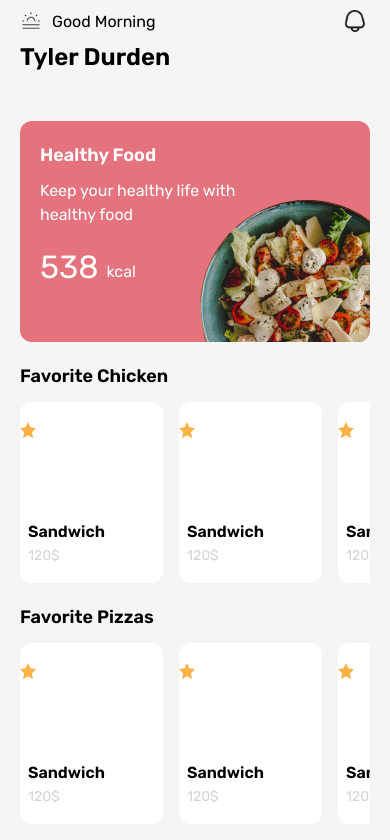
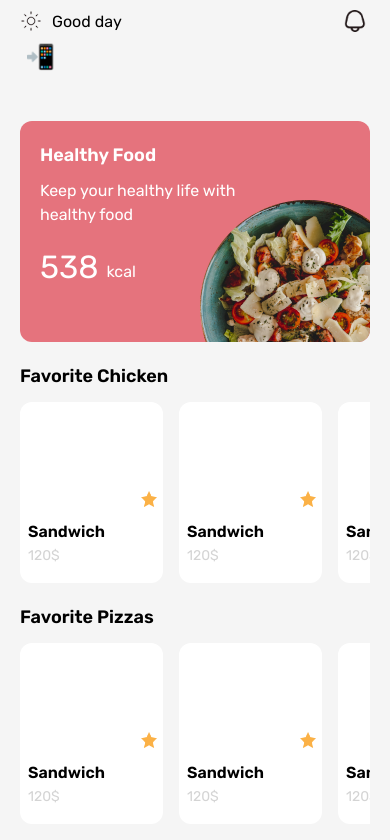
Before and after one commit to SBigz/Healthy_Food, a React Native app: screen /Home in a window 390 px wide. Shown: the top 840 px of the page. Built offline with nearby package versions, Linux system fonts and the light colour scheme.

Commit message:
Dynamic text ok + Problem with health data

```diff
--- a/components/SmallCard.jsx
+++ b/components/SmallCard.jsx
@@ -41,12 +41,17 @@ const Price = styled.Text`
 
 const Rate = styled.View`
   flex-direction: row;
-  margin-top: 20px;
+  justify-content: flex-end;
+  position: absolute;
+  right: 0;
+  bottom: 0;
+  padding: 0 6px 5px 0;
 `;
 
 const Star = styled.Image`
   width: 16px;
   height: 16px;
+  padding-right: 1px;
 `;
 
 export default function SmallCard() {
--- a/screens/Home.jsx
+++ b/screens/Home.jsx
@@ -1,5 +1,7 @@
+import { useState, useEffect } from "react";
 import styled from "styled-components/native";
 import { Text, ScrollView } from "react-native";
+import * as Device from "expo-device";
 
 import Images from "../constants/Images";
 import LargeCard from "../components/LargeCard";
@@ -72,7 +74,7 @@ const StyledText = styled.Text`
   margin-left: 10px;
 `;
 
-const Device = styled.Text`
+const DeviceName = styled.Text`
   font-family: "Rubik-SemiBold";
   font-size: 24px;
   line-height: 50px;
@@ -90,22 +92,49 @@ const Title = styled.Text`
 `;
 
 export default function Home() {
+  // Get device name
+  const deviceName = Device.modelName;
+
+  // Get current time
+  const [currentPeriod, setCurrentPeriod] = useState("Good morning");
+
+  useEffect(() => {
+    const hour = new Date().getHours();
+    let period = "Good morning";
+
+    if (hour >= 10 && hour < 22) {
+      period = "Good day";
+    } else if (hour >= 22 || hour < 8) {
+      period = "Good night";
+    }
+
+    setCurrentPeriod(period);
+  }, []);
+
   return (
     <>
       <Container>
         <TopContainer>
           <WelcomeContainer>
             <Left>
-              <Logo source={Images.Sunrise} />
-              <StyledText>Good Morning</StyledText>
+              <Logo
+                source={
+                  currentPeriod === "Good night"
+                    ? Images.Moon
+                    : currentPeriod === "Good day"
+                    ? Images.Sun
+                    : Images.Sunrise
+                }
+              />
+              <StyledText>{currentPeriod}</StyledText>
             </Left>
             <Right>
               <Logo source={Images.Bell} />
             </Right>
           </WelcomeContainer>
-          <Device>
-            <Text>Tyler Durden</Text>
-          </Device>
+          <DeviceName>
+            <Text>{deviceName} 📲</Text>
+          </DeviceName>
         </TopContainer>
         <MidContainer>
           <LargeCard
```
Also changed, not shown: App.jsx (+5 -7 lines), 1 other file (tests, documents, lock files or other folders).
